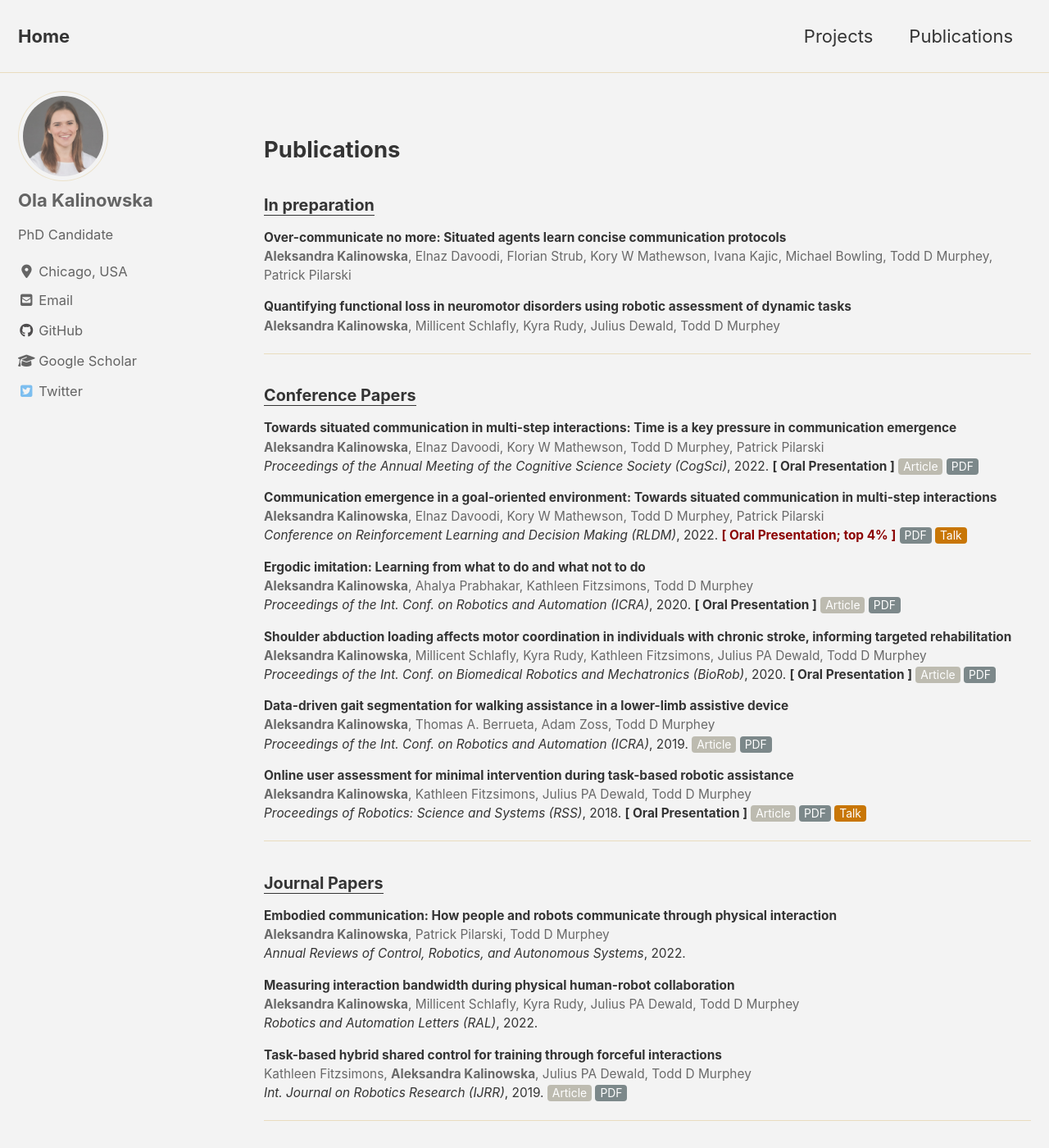
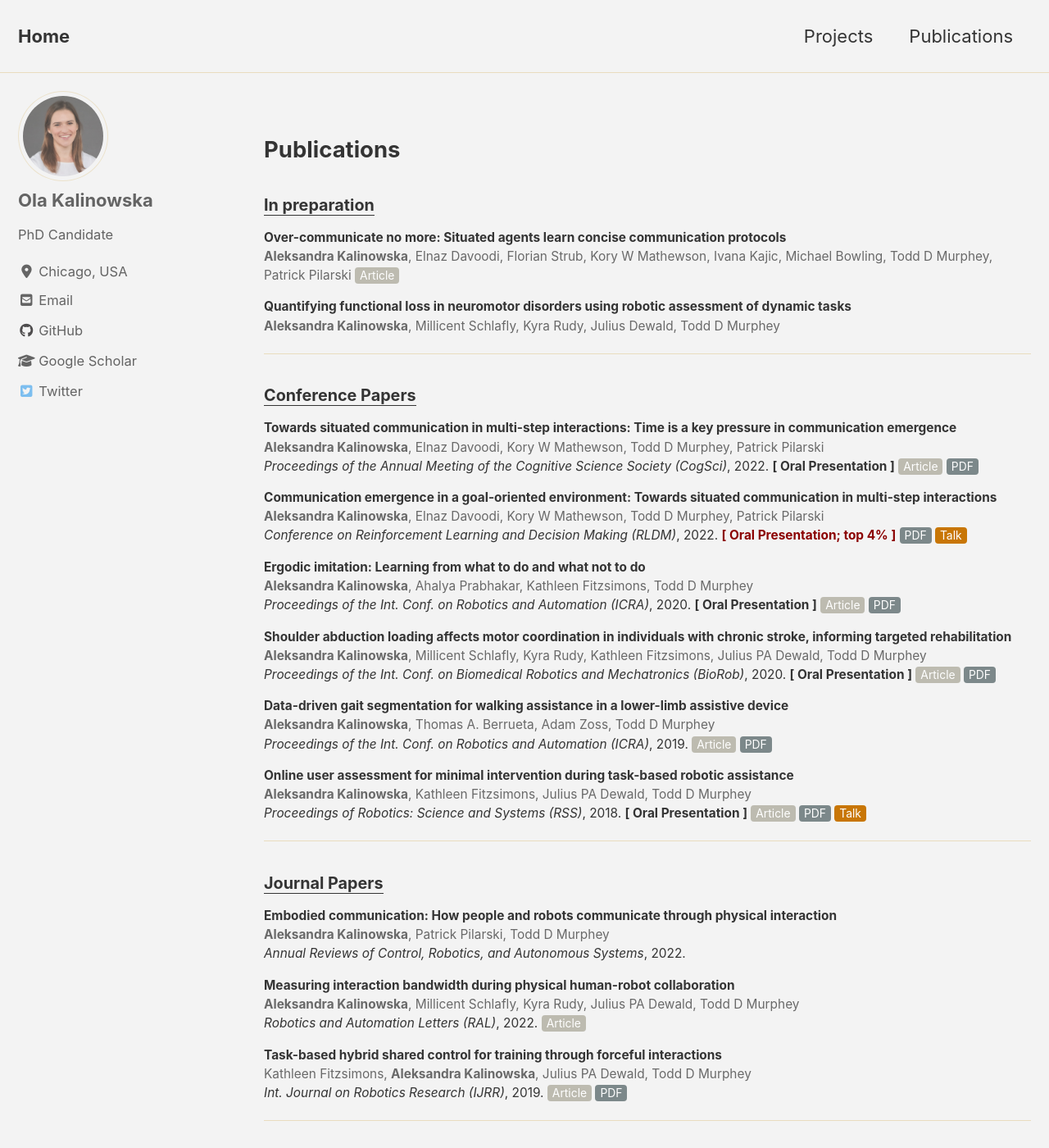
Before and after one commit to olakali/olakali.github.io, a Jekyll site: the page built from _pages/publications.html, in a window 1280 px wide and 1400 px high. Shown: the whole window at 82% size. Built offline with Jekyll 4.4.1, drawn with Linux system fonts in a browser that asks for light colours; cached includes are drawn as plain includes; nearby versions of some CDN libraries.

Commit message:
added links

```diff
--- a/_pages/publications.html
+++ b/_pages/publications.html
@@ -47,12 +47,15 @@ classes: wide
   <h3 style="font-size:90%"><u>In preparation</u></h3>
 
   <p style="font-size:70%"><b>Over-communicate no more: Situated agents learn concise communication protocols</b>
-    <br><span style="color:#696969"><b>Aleksandra Kalinowska</b>, Elnaz Davoodi, Florian Strub, Kory W Mathewson, Ivana Kajic, Michael Bowling, Todd D Murphey, Patrick Pilarski</span></p>
+    <br><span style="color:#696969"><b>Aleksandra Kalinowska</b>, Elnaz Davoodi, Florian Strub, Kory W Mathewson, Ivana Kajic, Michael Bowling, Todd D Murphey, Patrick Pilarski</span>
+    <a href="https://arxiv.org/abs/2211.01480" style="font-size:90%"><button class="button button2">Article</button></a></p>
     <!-- <br><i>in preparation</i>, 2022. -->
 
   <p style="font-size:70%"><b>Quantifying functional loss in neuromotor disorders using robotic assessment of dynamic tasks</b>
     <br><span style="color:#696969"><b>Aleksandra Kalinowska</b>, Millicent Schlafly, Kyra Rudy, Julius Dewald, Todd D Murphey</span></p>
     <!-- <br><i>in preparation</i>, 2022. -->
+
+
 
 <hr>
 
@@ -113,9 +116,9 @@ classes: wide
       <a href="/assets/bibs/BerruetaNComms2022.bib" style="font-size:90%"><button class="button button1">BibTeX</button></a></p> -->
     <p style="font-size:70%"><b>Measuring interaction bandwidth during physical human-robot collaboration</b>
       <br><span style="color:#696969"><b>Aleksandra Kalinowska</b>, Millicent Schlafly, Kyra Rudy, Julius PA Dewald, Todd D Murphey</span>
-      <br><i>Robotics and Automation Letters (RAL)</i>, 2022. </p>
-      <!-- <a href="https://journals.sagepub.com/doi/full/10.1177/0278364920933654" style="font-size:90%"><button class="button button2">Article</button></a>
-      <a href="/assets/pdfs/2020IJRRFiKaDeMu.pdf" style="font-size:90%"><button class="button button3">PDF</button></a> </p> -->
+      <br><i>Robotics and Automation Letters (RAL)</i>, 2022.
+      <a href="https://ieeexplore.ieee.org/document/9935116" style="font-size:90%"><button class="button button2">Article</button></a></p>
+      <!-- <a href="/assets/pdfs/2020IJRRFiKaDeMu.pdf" style="font-size:90%"><button class="button button3">PDF</button></a> </p> -->
     <p style="font-size:70%"><b>Task-based hybrid shared control for training through forceful interactions</b>
       <br><span style="color:#696969">Kathleen Fitzsimons, <b>Aleksandra Kalinowska</b>, Julius PA Dewald, Todd D Murphey</span>
       <br><i>Int. Journal on Robotics Research (IJRR)</i>, 2019.
```
Also changed, not shown: _pages/projects.html (+5 -4 lines).
